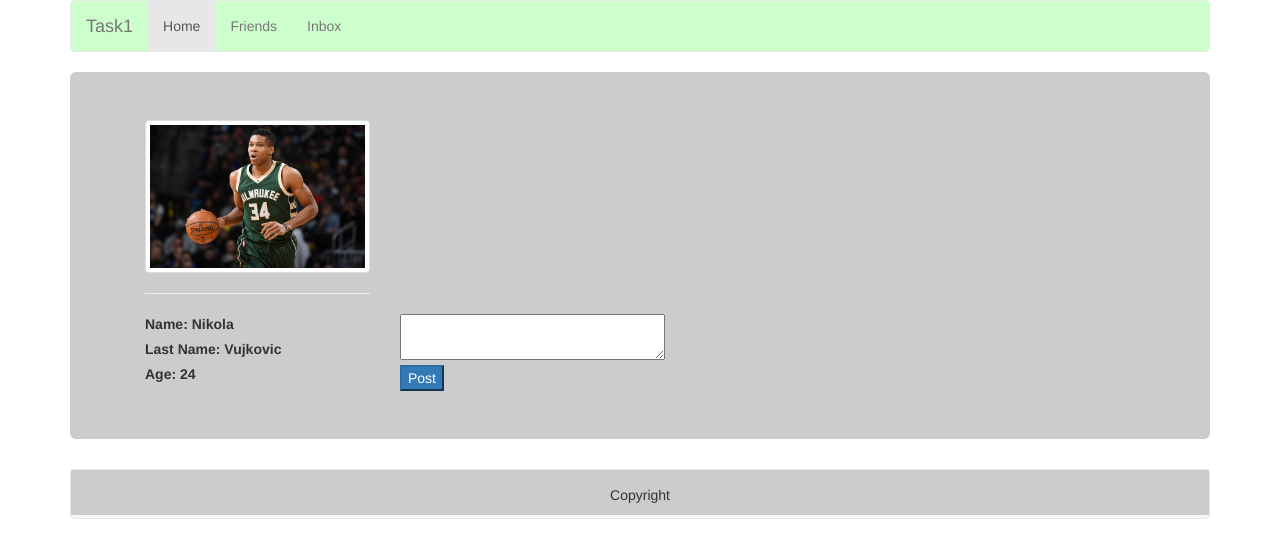
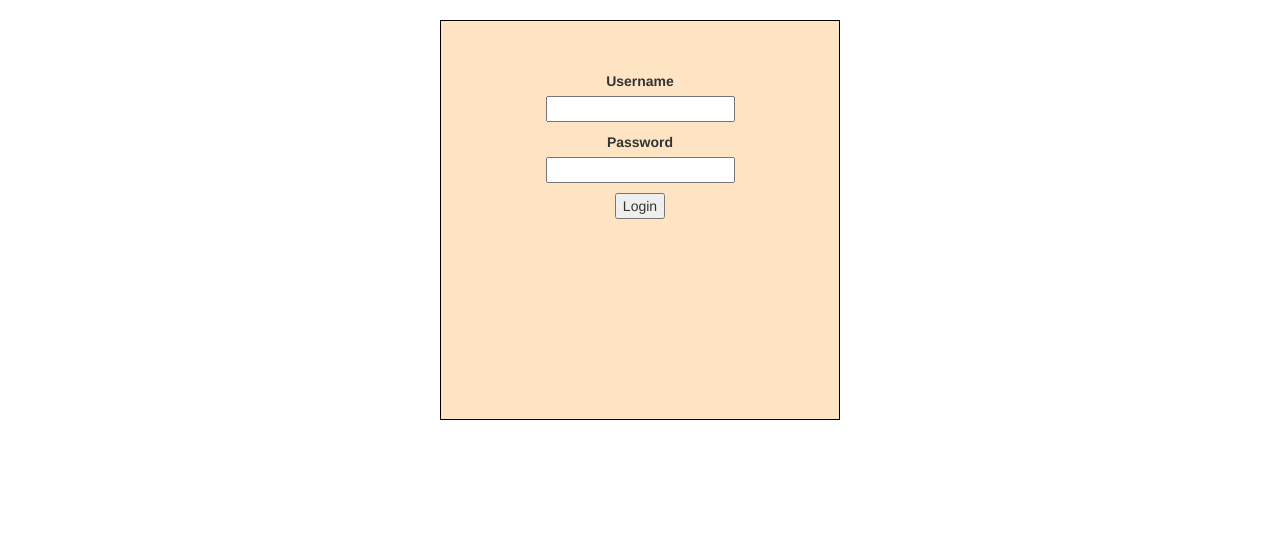
Before and after one commit to DeveloperAtHome/angular6, an Angular app: page / in a window 1280 px wide. Shown: the top 558 px of the page. Built offline with nearby package versions, Linux system fonts and the light colour scheme.

Commit message:
added-login

```diff
--- a/src/app/app.component.html
+++ b/src/app/app.component.html
@@ -1,4 +1,6 @@
-<div class="container">
+<app-login *ngIf="showLoginPage" (checkLogin)="CheckLoginData($event)"></app-login>
+
+<div class="container" *ngIf="showMainPage">
     <app-header></app-header>
     <app-main></app-main>
     <app-footer></app-footer>
--- a/src/app/app.component.ts
+++ b/src/app/app.component.ts
@@ -6,5 +6,18 @@ import { Component } from '@angular/core';
   styleUrls: ['./app.component.css']
 })
 export class AppComponent {
+  public showLoginPage: boolean = true;
+  public showMainPage: boolean = false;
+  public loginUsername: string = 'admin';
+  public loginPassword: string = '123';
   title = 'task1';
+
+  public CheckLoginData(data: object){
+    let username = data['username'];
+    let password = data['password'];
+    if(username === this.loginUsername && password === this.loginPassword){
+      this.showLoginPage = false;
+      this.showMainPage = true;
+    }
+  }
 }
--- a/src/app/app.module.ts
+++ b/src/app/app.module.ts
@@ -7,13 +7,15 @@ import { HeaderComponent } from './header/header.component';
 import { MainComponent } from './main/main.component';
 import { FooterComponent } from './footer/footer.component';
 import {FormsModule} from '@angular/forms';
+import { LoginComponent } from './login/login.component';
 
 @NgModule({
   declarations: [
     AppComponent,
     HeaderComponent,
     MainComponent,
-    FooterComponent
+    FooterComponent,
+    LoginComponent
   ],
   imports: [
     BrowserModule,
--- /dev/null
+++ b/src/app/login/login.component.css
@@ -0,0 +1,13 @@
+.login-wrapper {
+    width: 400px;
+    height: 400px;
+    border: 1px solid black;
+    margin: 20px auto;
+    background-color: bisque;
+    text-align: center;
+    padding-top: 50px;
+}
+
+.login-wrapper input{
+    margin-bottom: 10px;
+}
--- /dev/null
+++ b/src/app/login/login.component.html
@@ -0,0 +1,7 @@
+<div class="login-wrapper">
+  <label>Username</label><br>
+  <input type="text" [(ngModel)]="username"><br>
+  <label>Password</label><br>
+  <input type="text" [(ngModel)]="password"><br>
+  <input type="button" value="Login" (click)="login()">
+</div>
--- /dev/null
+++ b/src/app/login/login.component.ts
@@ -0,0 +1,26 @@
+import { Component, OnInit, EventEmitter, Output } from '@angular/core';
+
+@Component({
+  selector: 'app-login',
+  templateUrl: './login.component.html',
+  styleUrls: ['./login.component.css']
+})
+export class LoginComponent implements OnInit {
+  @Output() checkLogin: EventEmitter<object> =  new EventEmitter();
+  public username: string;
+  public password: string;
+
+  constructor() {
+    this.username = '';
+    this.password = '';
+   }
+
+  ngOnInit() {
+  }
+
+  login(){
+    let data: object = {'username': this.username , 'password': this.password};
+    this.checkLogin.emit(data);
+  }
+
+}
```
Also changed, not shown: 1 other file (tests, documents, lock files or other folders).
